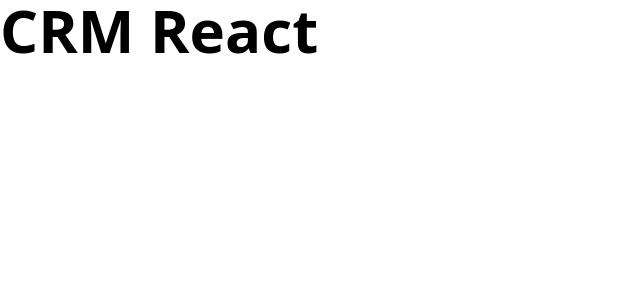
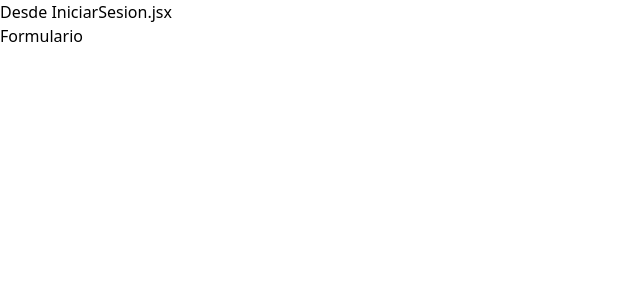
Before and after one commit to v-crz/crm-react, a React (Vite) app: page / in a window 1280 px wide. Shown: the top 300 px of the page, without its empty margins (0-640 px from the left). Built offline with nearby package versions, Linux system fonts and the light colour scheme.

Commit message:
Añadiendo Routing y utilizando Route y Outlet

```diff
--- a/package.json
+++ b/package.json
@@ -13,6 +13,7 @@
     "postcss": "^8.4.16",
     "react": "^18.2.0",
     "react-dom": "^18.2.0",
+    "react-router-dom": "^6.3.0",
     "tailwindcss": "^3.1.8"
   },
   "devDependencies": {
--- a/src/App.jsx
+++ b/src/App.jsx
@@ -1,9 +1,24 @@
-import { useState } from 'react'
+import { useState } from 'react';
+import { BrowserRouter, Routes, Route } from 'react-router-dom';
+import IniciarSesion from './layout/IniciarSesion';
+import Layout from './layout/Layout';
+import Inicio from './paginas/Inicio';
+import LoginForm from './paginas/LoginForm';
 
 function App() {
 
   return (
-    <h1 className='text-6xl font-extrabold'>CRM React</h1>
+    <BrowserRouter>
+      <Routes>
+        <Route path="/" element={<IniciarSesion />}>
+          <Route index element={<LoginForm />} />
+        </Route>
+
+        <Route path="/clientes" element={<Layout />}>
+          <Route index element={<Inicio />} />
+        </Route>
+      </Routes>
+    </BrowserRouter>
   )
 }
 
--- /dev/null
+++ b/src/layout/IniciarSesion.jsx
@@ -0,0 +1,13 @@
+import { Outlet } from 'react-router-dom';
+
+const IniciarSesion = () => {
+  return (
+    <div>
+      <h1>Desde IniciarSesion.jsx</h1>
+
+      <Outlet />
+    </div>
+  )
+};
+
+export default IniciarSesion
--- /dev/null
+++ b/src/layout/Layout.jsx
@@ -0,0 +1,13 @@
+import { Outlet } from 'react-router-dom';
+
+const Layout = () => {
+  return (
+    <div>
+      <h1>Desde Layout.jsx</h1>
+
+      <Outlet />
+    </div>
+  )
+};
+
+export default Layout
--- /dev/null
+++ b/src/paginas/EditarCliente.jsx
@@ -0,0 +1,11 @@
+import React from 'react'
+
+const EditarCliente = () => {
+  return (
+    <div>
+      <h1>EditarCliente.jsx</h1>
+    </div>
+  )
+}
+
+export default EditarCliente
--- /dev/null
+++ b/src/paginas/Inicio.jsx
@@ -0,0 +1,11 @@
+import React from 'react'
+
+const Inicio = () => {
+  return (
+    <div>
+      <h1>Inicio.jsx</h1>
+    </div>
+  )
+}
+
+export default Inicio
--- /dev/null
+++ b/src/paginas/LoginForm.jsx
@@ -0,0 +1,11 @@
+import React from 'react'
+
+const LoginForm = () => {
+  return (
+    <div>
+      <h1>Formulario</h1>
+    </div>
+  )
+}
+
+export default LoginForm
--- /dev/null
+++ b/src/paginas/NuevoCliente.jsx
@@ -0,0 +1,11 @@
+import React from 'react'
+
+const NuevoCliente = () => {
+  return (
+    <div>
+      <h1>NuevoCliente.jsx</h1>
+    </div>
+  )
+}
+
+export default NuevoCliente
```
Also changed, not shown: 1 other file (tests, documents, lock files or other folders).
